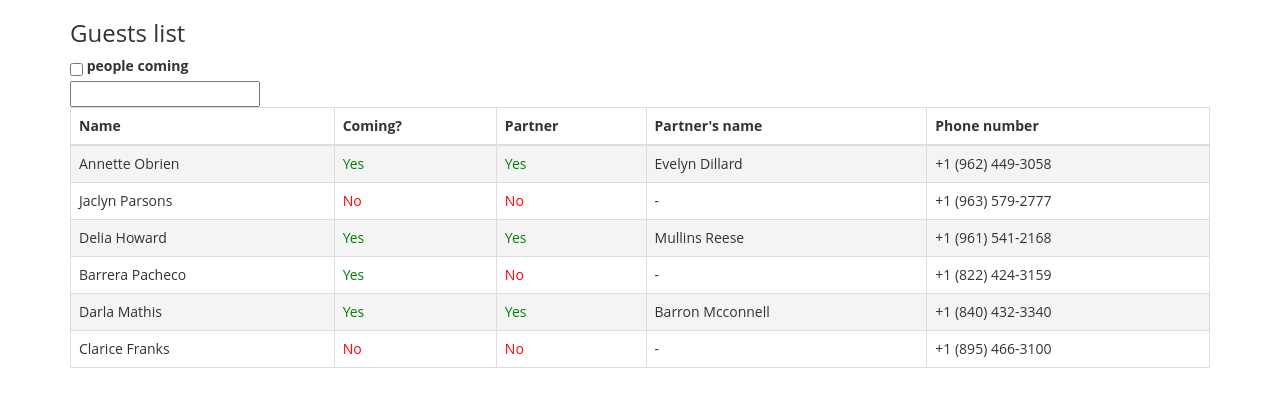
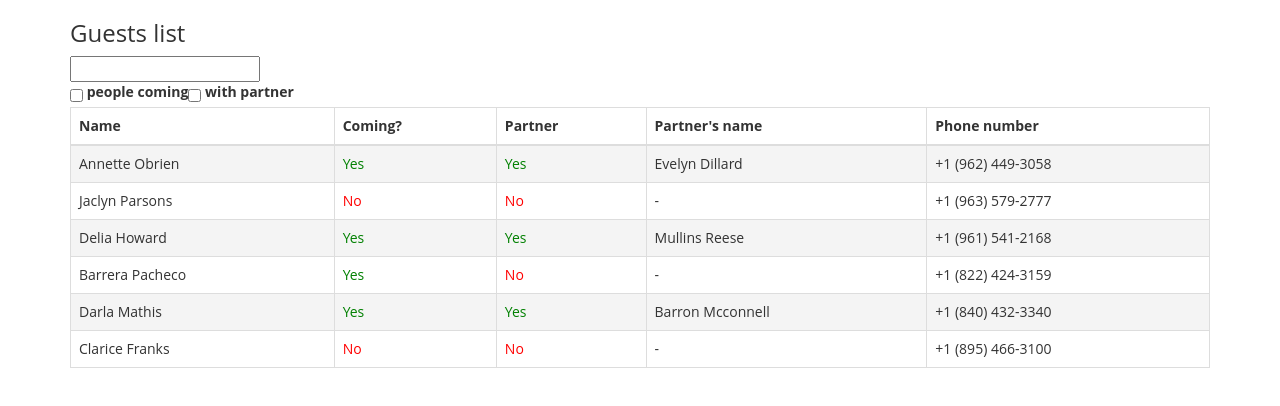
Before and after one commit to ABugajska/weddapp, an Angular app: page / in a window 1280 px wide. Shown: the top 406 px of the page. Built offline with nearby package versions, Linux system fonts and the light colour scheme.

Commit message:
added last filter pipe

```diff
--- a/src/app/app.component.html
+++ b/src/app/app.component.html
@@ -2,13 +2,18 @@
   <div class="row">
     <div class="col-md-12">
       <h3>Guests list</h3>
+
+
+      <search (search)="onSearch($event)"></search>
       <label for="peopleComing">
-        <input id="peopleComing" type="checkbox" (click)="onChange($event)" class="btn">
+        <input id="peopleComing" type="checkbox" (change)="onChange($event)" class="btn">
         people coming
       </label>
-
-      <search (search)="onSearch($event)"></search>
-      <people-list [people]='people | searchFilter: name | filterBy: isComing'></people-list>
+      <label for="personWithPartner">
+        <input id="personWithPartner" type="checkbox" class="btn" (change)="comingWithPartner($event)">
+        with partner
+      </label>
+      <people-list [people]='people | searchFilter: name | filterByComing: isComing | filterByPartner: isPartnerComing'></people-list>
 
 
     </div>
--- a/src/app/app.component.ts
+++ b/src/app/app.component.ts
@@ -13,12 +13,14 @@ export class AppComponent implements OnInit {
   people: Person[];
   name: string;
   isComing: boolean;
-
+  isPartnerComing: boolean;
   @Output() filterBy = new EventEmitter();
 
   onChange(ev) {
     this.isComing = !this.isComing;
-
+  }
+  comingWithPartner(ev) {
+    this.isPartnerComing = !this.isPartnerComing;
   }
   constructor(private listService: ListService) {}
   onSearch(name: string) {
--- a/src/app/app.module.ts
+++ b/src/app/app.module.ts
@@ -3,7 +3,8 @@ import { NgModule } from '@angular/core';
 import { RouterModule, Routes } from '@angular/router';
 import { HttpClientModule } from '@angular/common/http';
 import { SearchFilterPipe } from './pipes/searchFilter';
-import { FilterByPipe } from './pipes/filterBy';
+import { FilterByPipe } from './pipes/filterByComing';
+import { FilterByPartnerPipe } from './pipes/filterByPartner';
 import { FormsModule } from '@angular/forms';
 
 import { AppComponent } from './app.component';
@@ -23,6 +24,7 @@ const routes: Routes = [
     AppComponent,
     SearchFilterPipe,
     FilterByPipe,
+    FilterByPartnerPipe,
     PeopleComponent,
     SearchComponent
   ],
--- a/src/app/components/search/search.component.ts
+++ b/src/app/components/search/search.component.ts
@@ -11,7 +11,6 @@ export class SearchComponent implements OnInit {
   constructor() { }
 
   onChange(e) {
-    console.log(e);
     this.search.emit(e.target.value);
   }
 
--- a/src/app/pipes/filterBy.ts
+++ b/src/app/pipes/filterByComing.ts
@@ -1,7 +1,7 @@
 import { Pipe, PipeTransform } from '@angular/core';
 
 @Pipe({
-    name: 'filterBy'
+    name: 'filterByComing'
 })
 
 export class FilterByPipe implements PipeTransform{
--- /dev/null
+++ b/src/app/pipes/filterByPartner.ts
@@ -0,0 +1,15 @@
+import { Pipe, PipeTransform } from '@angular/core';
+import {Person} from '../models/person.interface';
+
+@Pipe({
+    name: 'filterByPartner'
+})
+
+export class FilterByPartnerPipe implements PipeTransform{
+    transform(people: Person[], comingWithPartner: boolean ): any {
+        return comingWithPartner
+            ? people.filter(person => person.partner && person.partner.coming )
+            : people
+    }
+
+}
```
